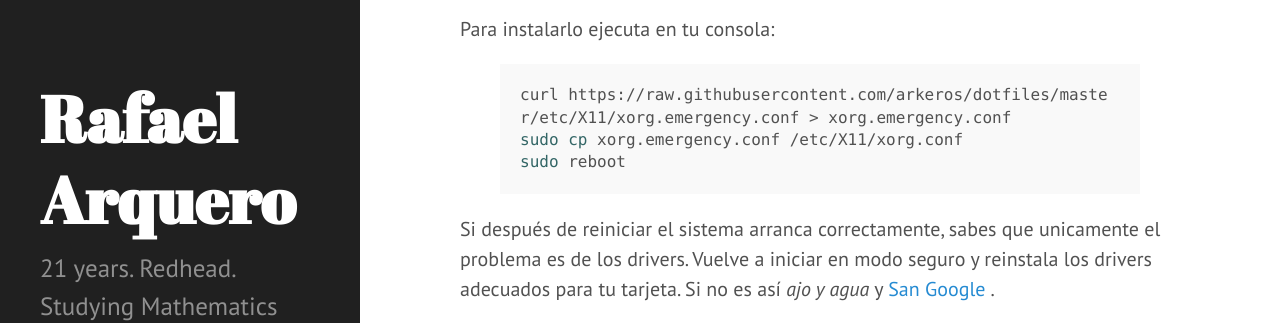
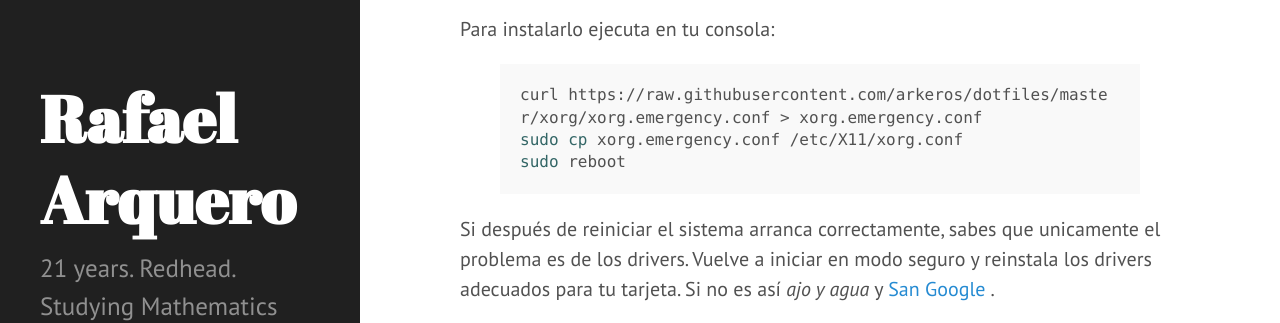
Before and after one commit to arkeros/rafael.arque.ro, a Jekyll site: the page built from _posts/2015-10-18-configuracion-emergencia-xorg.md, in a window 1280 px wide and 900 px high, scrolled down 602 px. Shown: the part 175-498 px from the top of the window. Built offline with Jekyll 4.4.1, drawn with Linux system fonts in a browser that asks for light colours; Markdown is read by kramdown in place of the engine named in the settings; part of the change alters nothing that is shown.

Commit message:
fix link

```diff
--- a/_posts/2015-10-18-configuracion-emergencia-xorg.md
+++ b/_posts/2015-10-18-configuracion-emergencia-xorg.md
@@ -17,7 +17,7 @@ Para comprobar que realmente este es el problema, tengo una **configuración de
 Para instalarlo ejecuta en tu consola:
 
 {% highlight bash %}
-curl https://raw.githubusercontent.com/arkeros/dotfiles/master/etc/X11/xorg.emergency.conf > xorg.emergency.conf
+curl https://raw.githubusercontent.com/arkeros/dotfiles/master/xorg/xorg.emergency.conf > xorg.emergency.conf
 sudo cp xorg.emergency.conf /etc/X11/xorg.conf
 sudo reboot
 {% endhighlight %}
```
